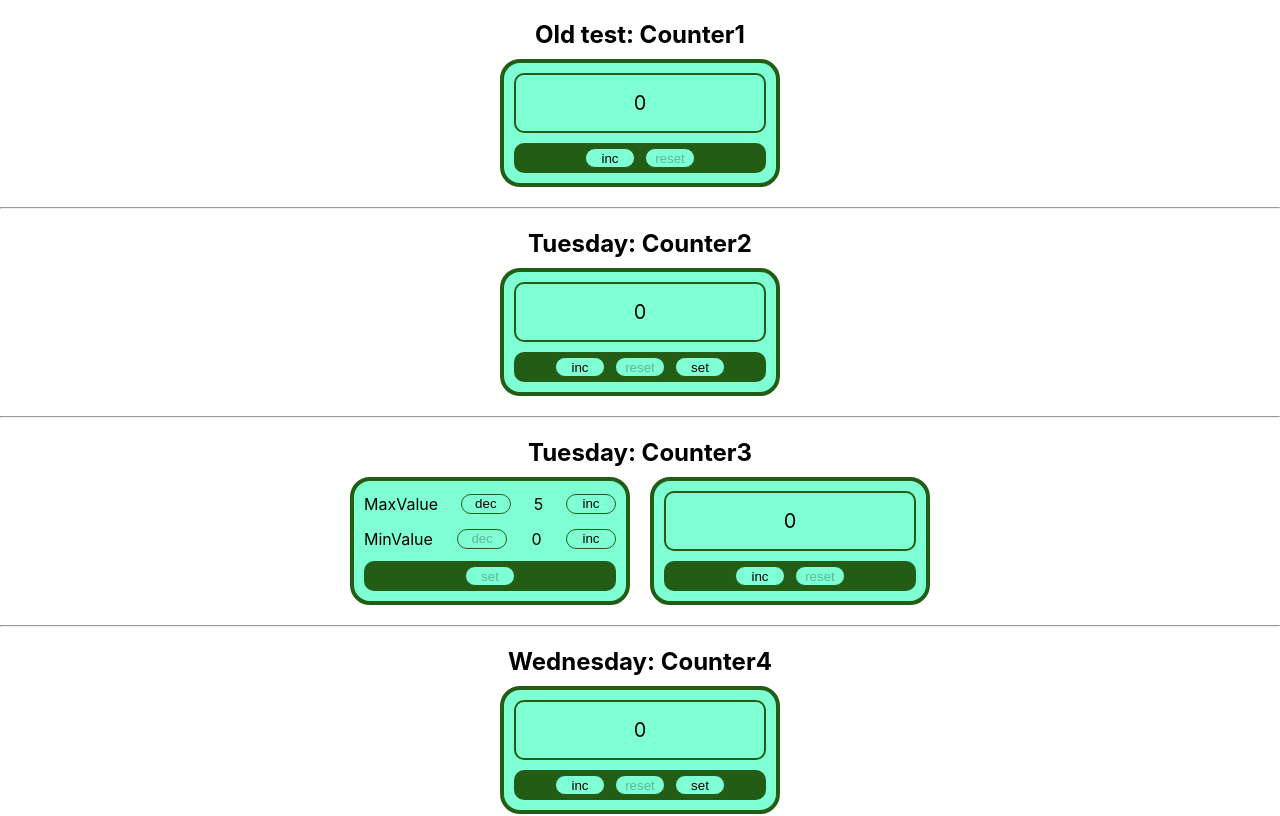
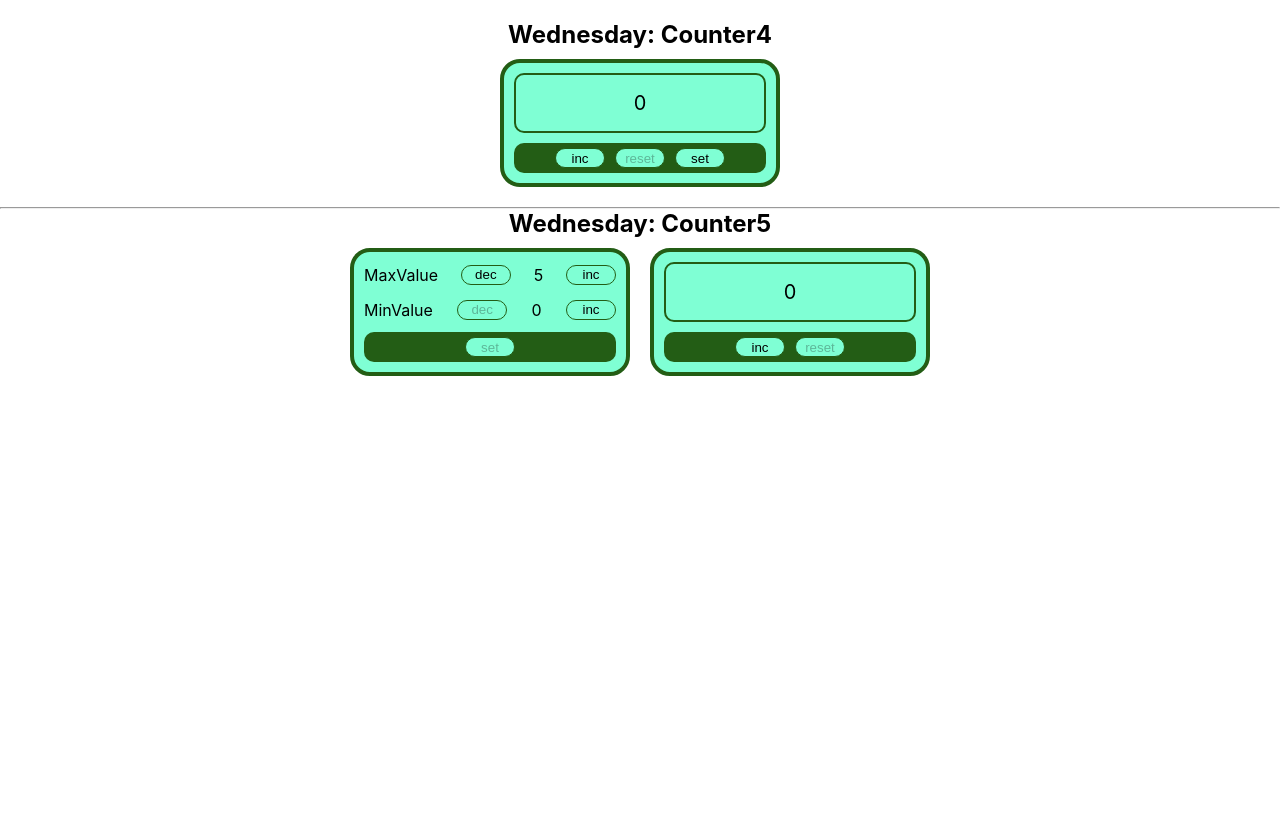
Before and after one commit to mabar84/counter, a React (Create React App) app: page / in a window 1280 px wide. Shown: the top 816 px of the page. Built offline with nearby package versions, Linux system fonts and the light colour scheme.

Commit message:
yarn add redux react-redux @types/redux @types/react-redux

```diff
--- a/src/App.tsx
+++ b/src/App.tsx
@@ -10,31 +10,12 @@ const App = () => {
 
     return (
         <div className="App">
-            <h2>Old test: Counter1</h2>
-            <Counter1/>
-            <br/>
-            <hr/>
-            <br/>
-            <h2>Tuesday: Counter2</h2>
-            <Counter2/>
-            <br/>
-            <hr/>
-            <br/>
-            <h2>Tuesday: Counter3</h2>
-            <Counter3/>
-            <br/>
-            <hr/>
-            <br/>
-            <h2>Wednesday: Counter4</h2>
+            {/*<Counter1/>*/}
+            {/*<Counter2/>*/}
+            {/*<Counter3/>*/}
             <Counter4/>
-            <br/>
-            <hr/>
-            <br/>
-            <h2>Wednesday: Counter5</h2>
             <Counter5/>
-
             {/*<LocalStoragePractic/>*/}
-
         </div>
     );
 };
--- a/src/components/counters/Counter1.tsx
+++ b/src/components/counters/Counter1.tsx
@@ -21,7 +21,7 @@ export const Counter1 = () => {
     }, [value])
 
 
-    return (
+    return (<>            <h2>Old test: Counter1</h2>
             <div className={`counter ${error ? 'limit' : ''}`}>
                 <Screen>
                     <p className={'screen-text'}>
@@ -34,5 +34,9 @@ export const Counter1 = () => {
                     <Button disabled={value === minValue} onClick={reset} name={'reset'}/>
                 </Wrapper>
             </div>
+            <br/>
+            <hr/>
+        </>
+
     );
 };
--- a/src/components/counters/Counter2.tsx
+++ b/src/components/counters/Counter2.tsx
@@ -48,8 +48,9 @@ export const Counter2 = () => {
         setValue(minValue)
     }
 
-    return (
-        hideSet ?
+    return <>
+        <h2>Tuesday: Counter2</h2>
+        {hideSet ?
             <div className={`counter ${error ? 'limit' : ''}`}>
                 <Screen>
                     <p className={'screen-text'}>
@@ -70,6 +71,8 @@ export const Counter2 = () => {
                 <Wrapper>
                     <Button disabled={errorMinMax} onClick={saveSettings} name={'set'}/>
                 </Wrapper>
-            </div>
-    );
+            </div>}
+        <br/>
+        <hr/>
+    </>
 };
--- a/src/components/counters/Counter3.tsx
+++ b/src/components/counters/Counter3.tsx
@@ -49,7 +49,9 @@ export const Counter3 = () => {
         setError(false)
         setValue(0)
     }
-    return <div className={'counter3'}>
+    return <>
+        <h2>Tuesday: Counter3</h2>
+        <div className={'counter3'}>
             <div className={`counter ${errorMinMax ? 'limit' : ''}`}>
                 <ToSetValue
                     minValue={minValue} maxValue={maxValue} value={maxValue}
@@ -88,4 +90,7 @@ export const Counter3 = () => {
                 </Wrapper>
             </div>
         </div>
+        <br/>
+        <hr/>
+    </>
 };
--- a/src/components/counters/Counter4-redux.tsx
+++ b/src/components/counters/Counter4-redux.tsx
@@ -47,9 +47,9 @@ export const Counter4 = () => {
         localStorage.setItem('maxValue', JSON.stringify(maxValue))
         setValue(minValue)
     }
-
-    return (
-        hideSet ?
+    return <>
+        <h2>Wednesday: Counter4</h2>
+        {hideSet ?
             <div className={`counter ${error ? 'limit' : ''}`}>
                 <Screen>
                     <p className={'screen-text'}>
@@ -71,5 +71,8 @@ export const Counter4 = () => {
                     <Button disabled={errorMinMax} onClick={saveSettings} name={'set'}/>
                 </Wrapper>
             </div>
-    );
+        }
+        <br/>
+        <hr/>
+    </>
 };
--- a/src/components/counters/Counter5-redux.tsx
+++ b/src/components/counters/Counter5-redux.tsx
@@ -49,7 +49,9 @@ export const Counter5 = () => {
         setError(false)
         setValue(0)
     }
-    return <div className={'counter3'}>
+    return <>
+        <h2>Wednesday: Counter5</h2>
+        <div className={'counter3'}>
             <div className={`counter ${errorMinMax ? 'limit' : ''}`}>
                 <ToSetValue
                     minValue={minValue} maxValue={maxValue} value={maxValue}
@@ -88,4 +90,5 @@ export const Counter5 = () => {
                 </Wrapper>
             </div>
         </div>
+    </>
 };
```
Lines whose indentation alone changed are shown as unchanged.
